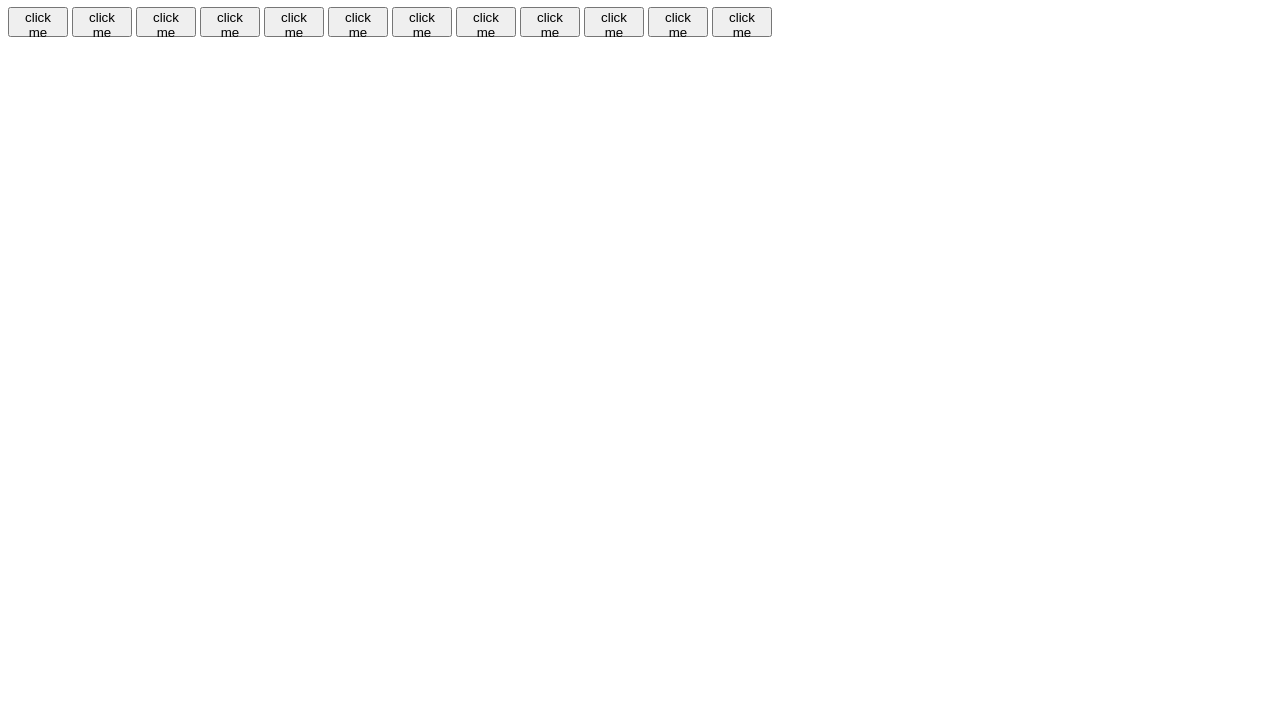
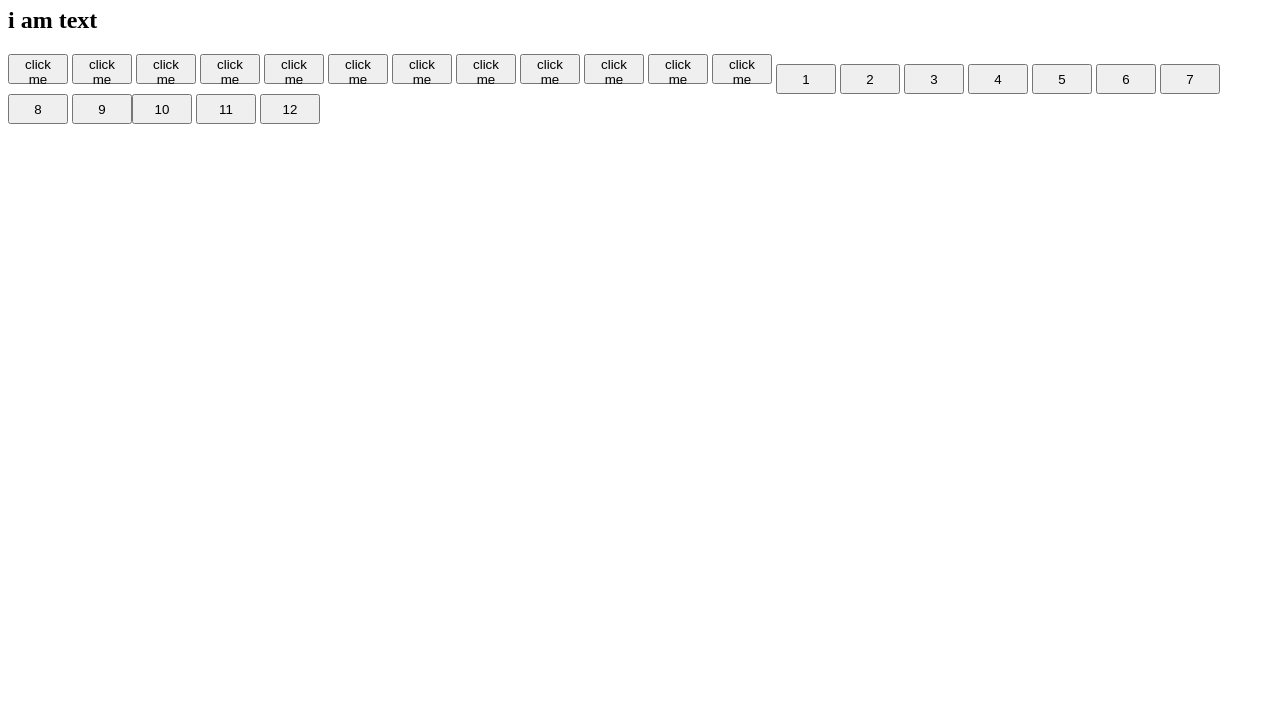
Before and after one commit to steven-hanks26/TwelveButton2021, a plain HTML site: page index.html in a window 1280 px wide. Shown: the part 73-800 px from the top of the page. Drawn offline with Linux system fonts and the light colour scheme.

Commit message:
Update index.html
add to html

```diff
--- a/index.html
+++ b/index.html
@@ -10,6 +10,7 @@
   <body>
     <script src="script.js"></script>
     <h1>find the hidden text</h1>
+     <h2 id="hiddenText"> i am text </h2>
     <button onclick="document.body.style.background='purple';">click me</button>
     <button onclick="document.body.style.background='green';">click me</button>
     <button onclick="document.body.style.background='yellow';">click me</button>
@@ -22,6 +23,31 @@
     <button onclick="document.body.style.background='blue';">click me</button>
     <button onclick="document.body.style.background='darkblue';">click me</button>
     <button onclick="document.body.style.background='black';">click me</button>
+    <button onclick="document.body.style='background-color:cyan;' "> 1
+   </button>
+     <button onclick="document.getElementById('number_nine').style.display= 'none' "> 2
+   </button>
+       <button onclick="document.body.style='color:green;' "> 3
+   </button>
+     <button onclick="document.body.style='background-color:red;' "> 4
+   </button>
+     <button onclick= alert("no");> 5
+   </button>
+     <button onclick="document.getElementById('number_nine').style.display= 'block' "> 6
+   </button>
+     <button onclick="document.body.style='color:blue;' "> 7
+   </button>
+     <button onclick="document.body.style='background-color:pink;' "> 8
+   </button>
+     <button id='number_nine' onclick="document.getElementById('hiddenText').style.display= 'block' "> 9
+        <button onclick="document.body.style='color:yellow;' "> 10
+   </button>
+    <button onclick="document.body.style='color: purple;' "> 11
+   </button>
+     <button onclick= alert("nope");> 12
+   </button>
+
     <p id="hidden">you found me!</p>
+
   </body>
 </html>
```
